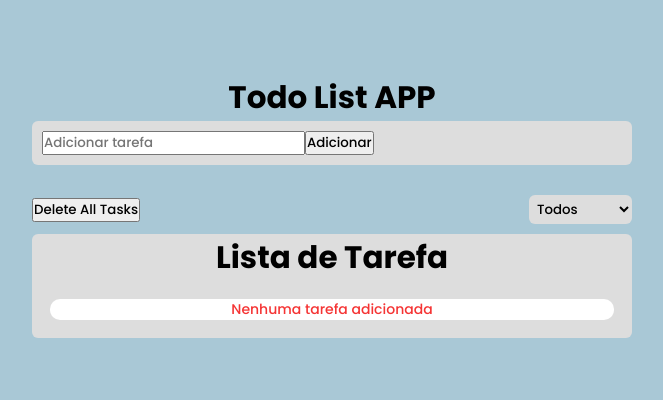
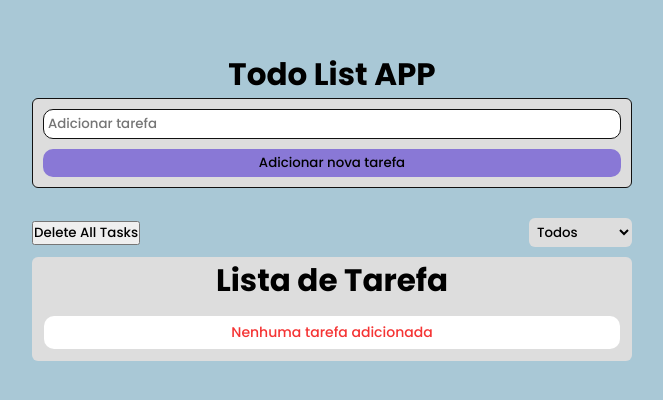
Before and after one commit to claytonfortunato/FullStack-todoList, a React (Vite) app in the folder client/: page / in a window 1280 px wide. Shown: the part 194-594 px from the top of the page, without its empty margins (308-971 px from the left). Built offline with nearby package versions, Linux system fonts and the light colour scheme.

Commit message:
feat: style component task

```diff
--- a/client/src/page/Home/index.tsx
+++ b/client/src/page/Home/index.tsx
@@ -66,7 +66,7 @@ export const Home = () => {
               placeholder="Adicionar tarefa"
               onChange={(e) => setDescription(e.target.value)}
             />
-            <button>Adicionar</button>
+            <button>Adicionar nova tarefa</button>
           </form>
         </C.Wrapper>
 
--- a/client/src/page/Home/styles.ts
+++ b/client/src/page/Home/styles.ts
@@ -27,6 +27,27 @@ export const Wrapper = styled.div`
   margin-bottom: 20px;
   background-color: #ddd;
   border-radius: 6px;
+  display: flex;
+  flex-direction: column;
+  width: 100%;
+  border: 1px solid ${(props) => props.theme.colors.black};
+
+  input {
+    width: 100%;
+    padding: 4px;
+    outline: none;
+    border: 1px solid ${(props) => props.theme.colors.black};
+    border-radius: 10px;
+  }
+  button {
+    width: 100%;
+    margin-top: 10px;
+    padding: 4px;
+    border: none;
+    border-radius: 10px;
+    cursor: pointer;
+    background-color: #8978d6;
+  }
 `;
 
 export const Content = styled.div`
@@ -41,7 +62,8 @@ export const Content = styled.div`
     color: ${(props) => props.theme.colors.red1};
     background-color: ${(props) => props.theme.colors.white};
     border-radius: 10px;
-    margin: 18px;
+    margin: 12px;
+    padding: 6px;
   }
 `;
 
```
